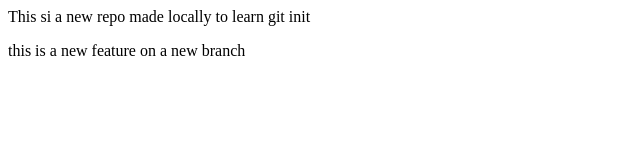
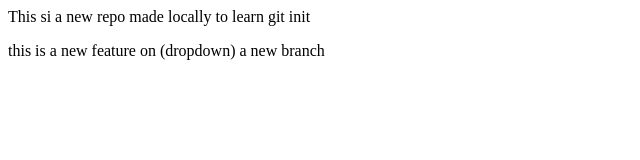
Before and after one commit to practice-acc-for-git/localrepo, a plain HTML site: page index.html in a window 1280 px wide. Shown: the full height of the page, 0-640 px from the left. Drawn offline with Linux system fonts and the light colour scheme.

Commit message:
add dropdown

```diff
--- a/index.html
+++ b/index.html
@@ -1,2 +1,2 @@
 <p>This si a new repo made locally to learn git init</p>
-<p>this is a new feature on a new branch</p>
+<p>this is a new feature on (dropdown) a new branch</p>
```
